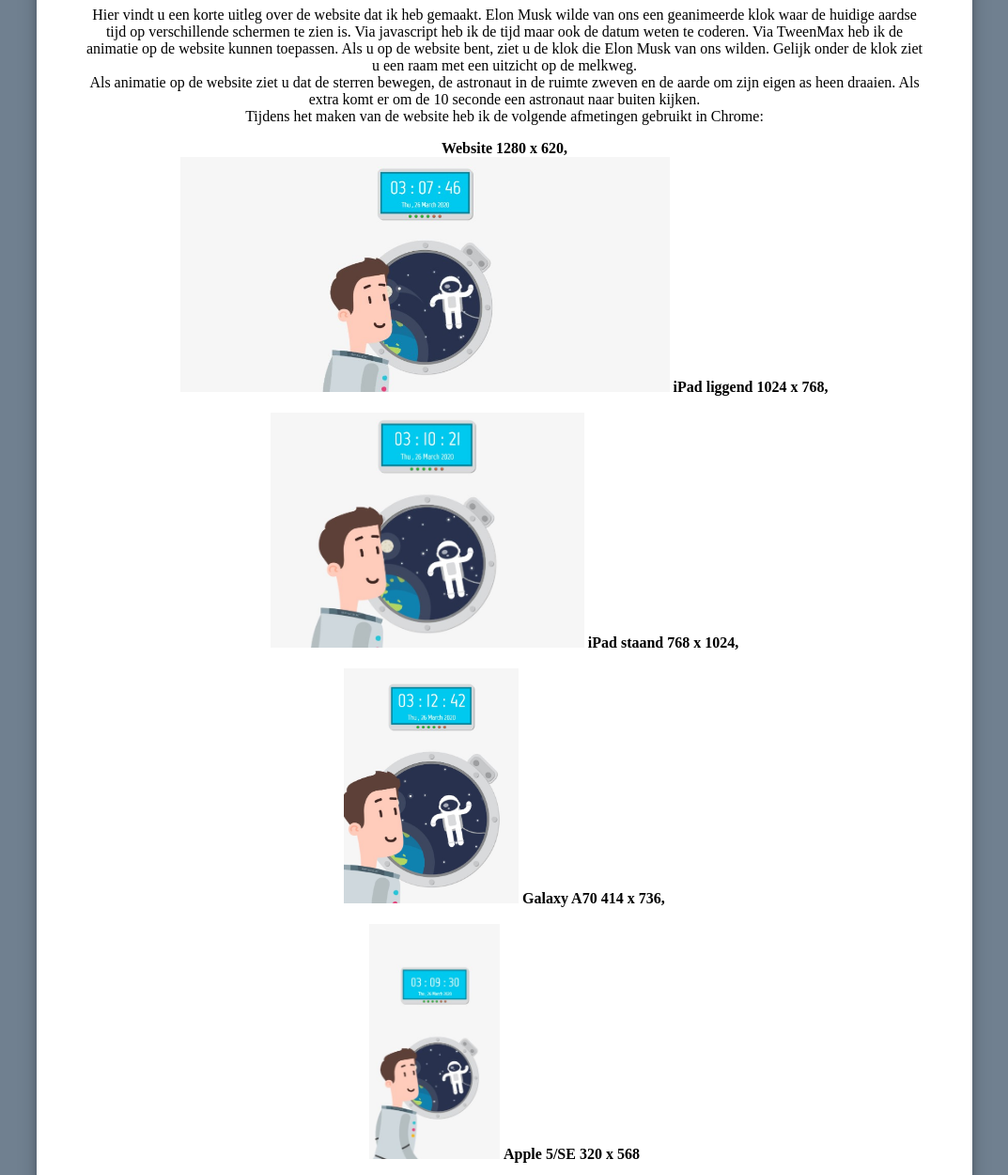
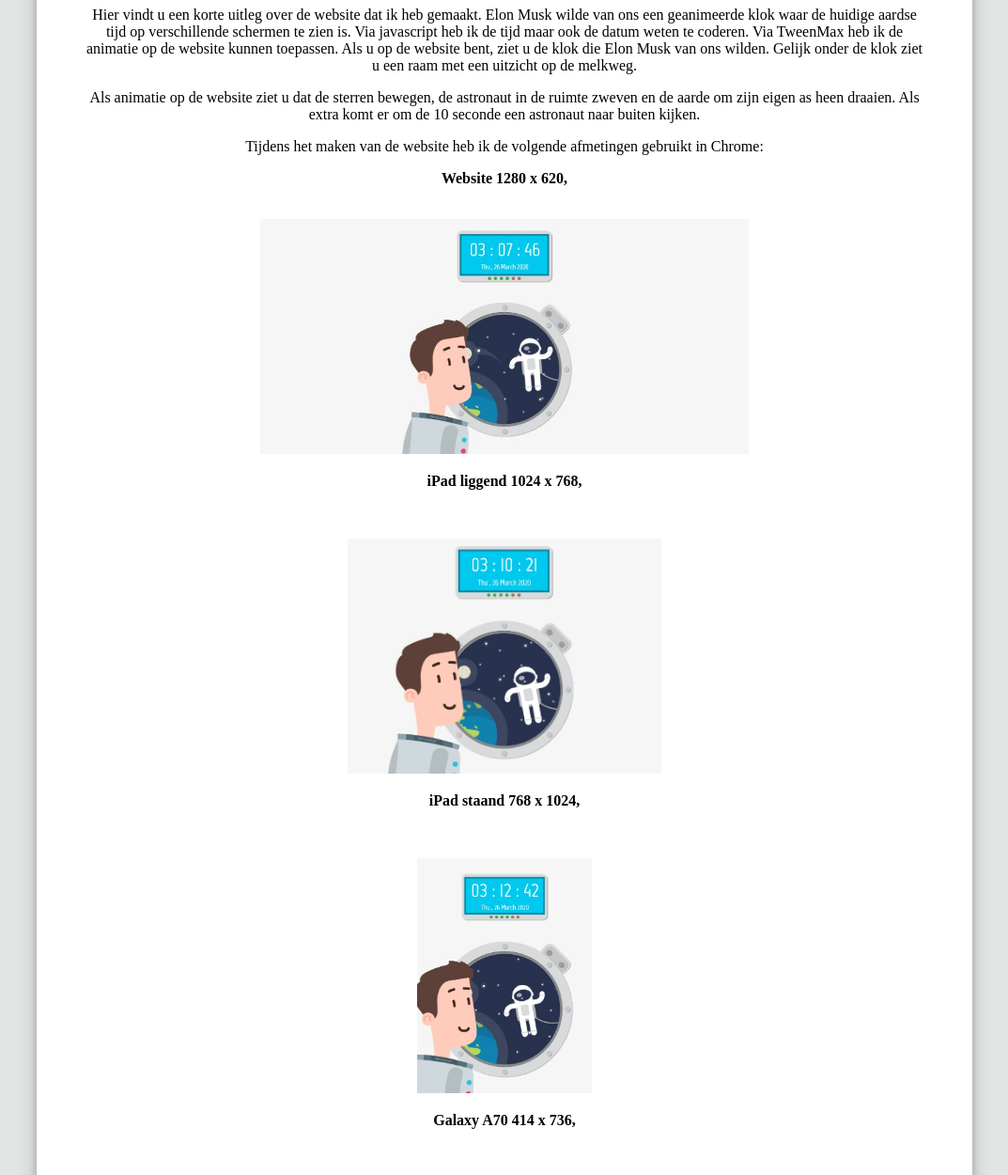
Before and after one commit to elmas04/17105226-CMD-XT2-challenge2, a plain HTML site: page README.html in a window 1280 px wide. Shown: the part 123-1373 px from the top of the page at 94% size, without its empty margins (89-1162 px from the left). Drawn offline with Linux system fonts and the light colour scheme.

Commit message:
Update README.html

```diff
--- a/README.html
+++ b/README.html
@@ -1,6 +1,6 @@
 <!DOCTYPE html>
 <html>
-<body style="width: 70%;margin: auto;background: slategray;">
+<body style="width: 70%;margin: auto;background: #e3e4e4;">
 
   <container style="
     margin: 0% 0% 0% -5%;
@@ -16,54 +16,56 @@
 <p>
   Hier vindt u een korte uitleg over de website dat ik heb gemaakt.
 Elon Musk wilde van ons een geanimeerde klok waar de huidige aardse tijd op verschillende schermen te zien is. Via javascript heb ik de tijd maar ook de datum weten te coderen. Via TweenMax heb ik de animatie op de website kunnen toepassen. Als u op de website bent, ziet u de klok die Elon Musk van ons wilden. Gelijk onder de klok ziet u een raam met een uitzicht op de melkweg.
-<br/>
+</p>
+<p>
 Als animatie op de website ziet u dat de sterren bewegen, de astronaut in de ruimte zweven en de aarde om zijn eigen as heen draaien. Als extra komt er om de 10 seconde een astronaut naar buiten kijken.
-<br/>
+</p>
+  <p>
 Tijdens het maken van de website heb ik de volgende afmetingen gebruikt in Chrome:
 </p>
 
-<b>
+<p><b>
   Website 1280 x 620,
-</b>
+</b> </p>
 <br/>
 <img src="img/1280x620.jpg" height="250px";
 border: 4px solid #BCBCBC;
 border-radius: 5px;">
 
-<b>
+<p><b>
   iPad liggend 1024 x 768,
-</b>
+</b> </p>
 <br/>
 <br/>
 <img src="img/1024x768.jpg" height="250px">
 
-<b>
+<p><b>
   iPad staand 768 x 1024,
-</b>
+</b></p>
 
 
 <br/>
 <br/>
 <img src="img/768x1024.jpg" height="250px">
 
-<b>
+<p><b>
   Galaxy A70 414 x 736,
-</b>
+</b></p>
 
  <br/>
  <br/>
 <img src="img/414x736.jpg" height="250px">
 
-<b>
+<p><b>
   Apple 5/SE 320 x 568
-</b>
+</b></p>
 <br/>
 <br/>
 <img src="img/320x568.jpg" height="250px">
-</center>
+
 
 <p><a href="https://elmas04.github.io/17105226-CMD-XT2-challenge2/">KLIK HIER OM NAAR CHALLENGE 2 TE GAAN</a></p>
-
+</center>
    </container>
 </body>
 </html>
```
